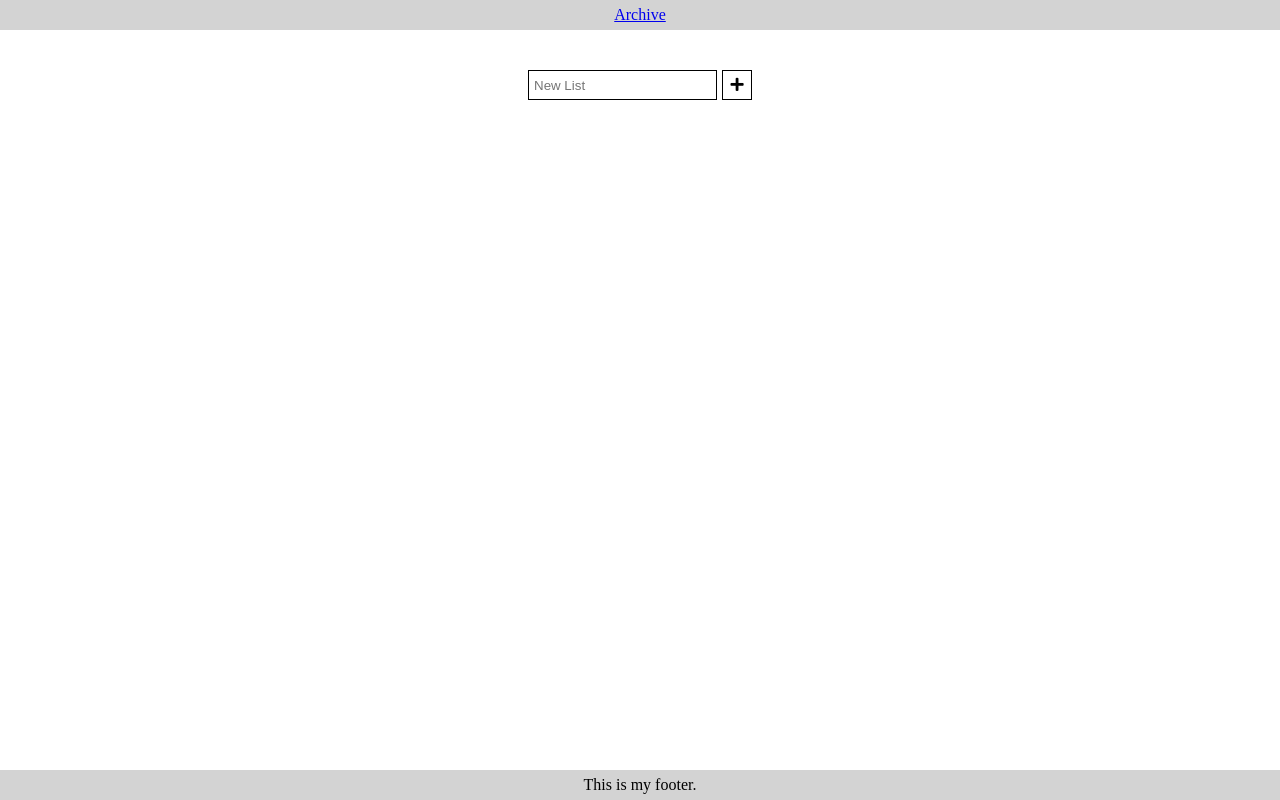
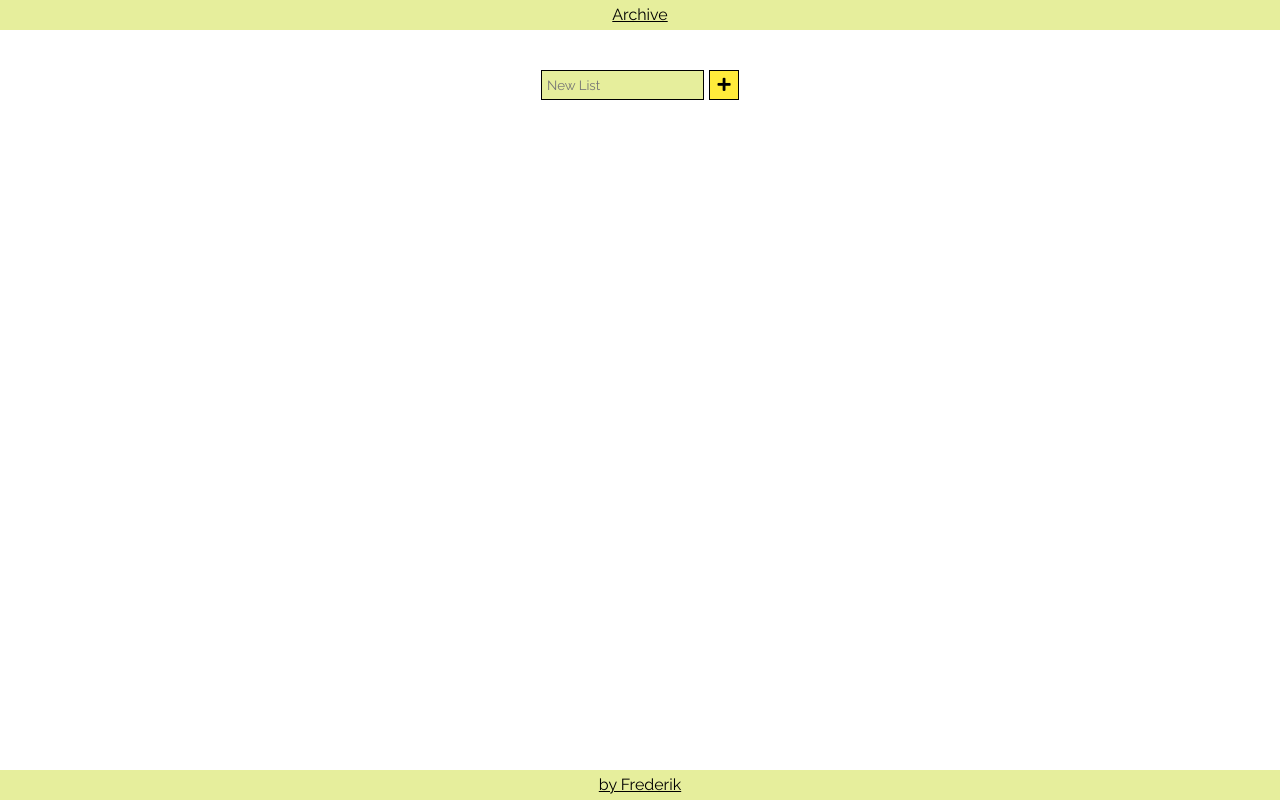
Before and after one commit to Myrmidonut/notes, a Django app: template templates/base.html in a window 1280 px wide. Run offline with Django 3.2, Linux system fonts and the light colour scheme; the template is opened without the code that fills it, so the values that code supplies are empty.

Commit message:
methods in archive active, navbar footer, green styling

```diff
--- a/static/vue.css
+++ b/static/vue.css
@@ -8,11 +8,15 @@ body {
   padding-bottom: 30px;
 }
 
+* {
+  font-family: "Raleway", sans-serif;
+}
+
 nav, footer {
   position: fixed;
   left: 0;
   width: 100%;
-  background: lightgray;
+  background: #e6ee9c;
   height: 30px;
   text-align: center;
   line-height: 30px;
@@ -36,7 +40,8 @@ footer {
   width: 300px;
   margin: 20px;
   padding: 10px;
-  background: lightgray;
+  background: #e6ee9c;
+  border-radius: 15px;
 }
 .card-container .card .card-row {
   display: flex;
@@ -75,8 +80,8 @@ footer {
 .card-container .card .card-body .card-row {
   margin-bottom: 0;
 }
-.card-container .card input[type=text], .card-container .card input[type=number] {
-  background: lightgray;
+.card-container .card input[type=text] {
+  background: #e6ee9c;
   border: none;
   border-bottom: 1px solid black;
   padding: 5px;
@@ -107,24 +112,30 @@ footer {
 .new-list form {
   display: flex;
 }
-.new-list input {
+.new-list input[type=text] {
   height: 28px;
   padding: 0 5px;
   border: 1px solid black;
   margin-right: 5px;
+  background: #e6ee9c;
 }
 
 button {
   width: 30px;
   height: 30px;
-  background: white;
+  background: #FFEB3B;
   border: 1px solid black;
 }
 button:hover {
-  background: lightgray;
+  background: #F9A825;
 }
 button i {
   font-size: 15px;
 }
 
+a {
+  padding: 5px;
+  color: black;
+}
+
 /*# sourceMappingURL=vue.css.map */
--- a/static/vue.js
+++ b/static/vue.js
@@ -4,7 +4,6 @@ Vue.component("navbar", {
   props: ["page"],
 
   methods: {
-
     toggleArchive: function() {
       if (this.page === "list") {
         this.$emit("update:page", "archive")
@@ -28,7 +27,7 @@ Vue.component("navbar", {
 Vue.component("my-footer", {
   template: `
     <footer>
-      This is my footer.
+      <a href="https://github.com/Myrmidonut/shoppinglist" target="_blank">by Frederik</a>
     </footer>
   `
 })
@@ -38,7 +37,36 @@ Vue.component("archive", {
 
   props: ["lists", "token", "page"],
 
+  filters: {
+    lineThrough: function (checked) {
+      if (checked) {
+        return "text-decoration: line-through; color: gray;"
+      }
+    }
+  },
+
   methods: {
+
+    // LISTS:
+
+    updateList: function(e, id) {
+      let headers = new Headers()
+      headers.append("X-CSRFToken", this.token)
+
+      let body = new FormData()
+      body.append("id", id)
+      body.append("title", e.target[0].value)
+
+      fetch("/update_list/", {
+        method: "post",
+        headers: headers,
+        body: body
+      })
+      .then(res => res.json())
+      .then(data => {
+        this.$emit("update:lists", data)
+      })
+    },
 
     archiveList: function(e, id) {
       let archived
@@ -85,6 +113,91 @@ Vue.component("archive", {
         this.$emit("update:lists", data)
       })
     },
+
+    // ITEMS:
+
+    newItem: function(e, id) {
+      let headers = new Headers()
+      headers.append("X-CSRFToken", this.token)
+
+      let body = new FormData()
+      body.append("text", e.target[0].value)
+      body.append("id", id)
+
+      fetch("/new_item/", {
+        method: "post",
+        headers: headers,
+        body: body
+      })
+      .then(res => res.json())
+      .then(data => {
+        this.$emit("update:lists", data)
+
+        e.target[0].value = ""
+      })
+    },
+
+    deleteItem: function(e, id) {
+      let headers = new Headers()
+      headers.append("X-CSRFToken", this.token)
+
+      let body = new FormData()
+      body.append("id", id)
+
+      fetch("/delete_item/", {
+        method: "post",
+        headers: headers,
+        body: body
+      })
+      .then(res => res.json())
+      .then(data => {
+        this.$emit("update:lists", data)
+      })
+    },
+
+    checkItem: function(e, id, listId) {
+      let checked
+
+      this.lists[listId].items[id].checked ? checked = false : checked = true
+
+      let headers = new Headers()
+      headers.append("X-CSRFToken", this.token)
+
+      let body = new FormData()
+      body.append("id", id)
+      body.append("checked", checked)
+
+      fetch("/check_item/", {
+        method: "post",
+        headers: headers,
+        body: body
+      })
+      .then(res => res.json())
+      .then(data => {
+        this.$emit("update:lists", data)
+      })
+    },
+
+    updateItem: function(e, id) {
+      const text = e.target[0].value
+
+      let headers = new Headers()
+      headers.append("X-CSRFToken", this.token)
+
+      let body = new FormData()
+      body.append("text", text)
+      body.append("id", id)
+
+      fetch("/update_item/", {
+        method: "post",
+        headers: headers,
+        body: body
+      })
+      .then(res => res.json())
+      .then(data => {
+        this.$emit("update:lists", data)
+      })
+    }
   },
 
   template: `
@@ -97,7 +210,7 @@ Vue.component("archive", {
                 <div class="card-row">
 
                   <form action="" method="post" v-on:submit.prevent="updateList($event, list.id)">
-                    <input type="text" name="title" :value="[[ list.title ]]">
+                    <input class="title" type="text" name="title" :value="[[ list.title ]]">
                     <button type="submit"><i class="fas fa-save"></i></button>
                   </form>
 
@@ -123,7 +236,7 @@ Vue.component("archive", {
                         <li class="card-row" :id="item.id">
 
                           <form action="" method="post" v-on:submit.prevent="updateItem($event, item.id)">
-                            <input class="item" type="text" name="text" :value="[[ item.text ]]">
+                            <input class="item" type="text" name="text" :value="item.text" :style="item.checked | lineThrough">
                             <button type="submit"><i class="fas fa-save"></i></button>
                           </form>
 
@@ -161,14 +274,6 @@ Vue.component("list", {
   props: ["lists", "token", "page"],
 
   filters: {
-    capitalize: function (value) {
-      console.log("filter")
-
-      if (!value) return ''
-      value = value.toString()
-      return value.charAt(0).toUpperCase() + value.slice(1)
-    },
-
     lineThrough: function (checked) {
       if (checked) {
         return "text-decoration: line-through; color: gray;"
@@ -177,6 +282,7 @@ Vue.component("list", {
   },
 
   methods: {
+
     // LISTS:
 
     newList: function(e) {
--- a/static/vue.scss
+++ b/static/vue.scss
@@ -1,3 +1,5 @@
+// RESET:
+
 html, body {
   margin: 0;
   padding: 0;
@@ -8,11 +10,25 @@ body {
   padding-bottom: 30px;
 }
 
+// VARIABLES:
+
+$green: #e6ee9c;
+$yellow: #FFEB3B;
+$orange: #F9A825;
+
+$fontFamily: 'Raleway', sans-serif;
+
+* {
+  font-family: $fontFamily;
+}
+
+// NAV FOOTER:
+
 nav, footer {
   position: fixed;
   left: 0;
   width: 100%;
-  background: lightgray;
+  background: $green;
   height: 30px;
   text-align: center;
   line-height: 30px;
@@ -26,6 +42,8 @@ footer {
   bottom: 0;
 }
 
+// CONTENT:
+
 .card-container {
   display: flex;
   flex-wrap: wrap;
@@ -36,7 +54,8 @@ footer {
     width: 300px;
     margin: 20px;
     padding: 10px;
-    background: lightgray;
+    background: $green;
+    border-radius: 15px;
 
     .card-row {
       display: flex;
@@ -87,8 +106,8 @@ footer {
       }
     }
 
-    input[type="text"], input[type="number"] {
-      background: lightgray;
+    input[type="text"] {
+      background: $green;
       border: none;
       border-bottom: 1px solid black;
       padding: 5px;
@@ -126,25 +145,31 @@ footer {
     display: flex;
   }
 
-  input {
+  input[type="text"] {
     height: 28px;
     padding: 0 5px;
     border: 1px solid black;
     margin-right: 5px;
+    background: $green;
   }
 }
 
 button {
   width: 30px;
   height: 30px;
-  background: white;
+  background: $yellow;
   border: 1px solid black;
 
   &:hover {
-    background: lightgray;
+    background: $orange;
   }
 
   i {
     font-size: 15px;
   }
 }
+
+a {
+  padding: 5px;
+  color: black;
+}
--- a/templates/base.html
+++ b/templates/base.html
@@ -10,6 +10,7 @@
   <script src="https://cdn.jsdelivr.net/npm/vue/dist/vue.js"></script>
 
   <link rel="stylesheet" href="https://use.fontawesome.com/releases/v5.7.2/css/all.css" integrity="sha384-fnmOCqbTlWIlj8LyTjo7mOUStjsKC4pOpQbqyi7RrhN7udi9RwhKkMHpvLbHG9Sr" crossorigin="anonymous">
+  <link href="https://fonts.googleapis.com/css?family=Raleway" rel="stylesheet">
 
   {% load static %}
   <link rel="stylesheet" href="{% static 'vue.css' %}">
```
Also changed, not shown: db.sqlite3, 1 other file.
